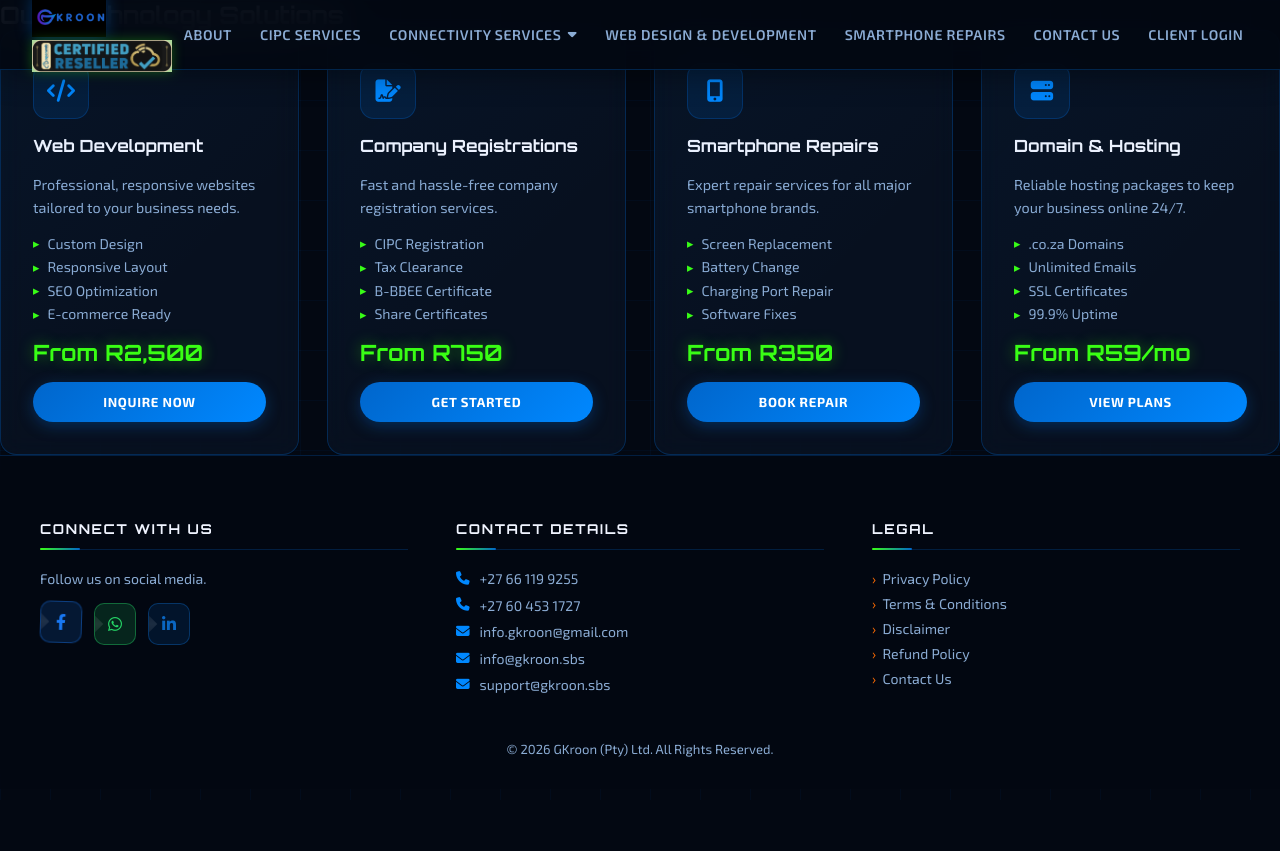
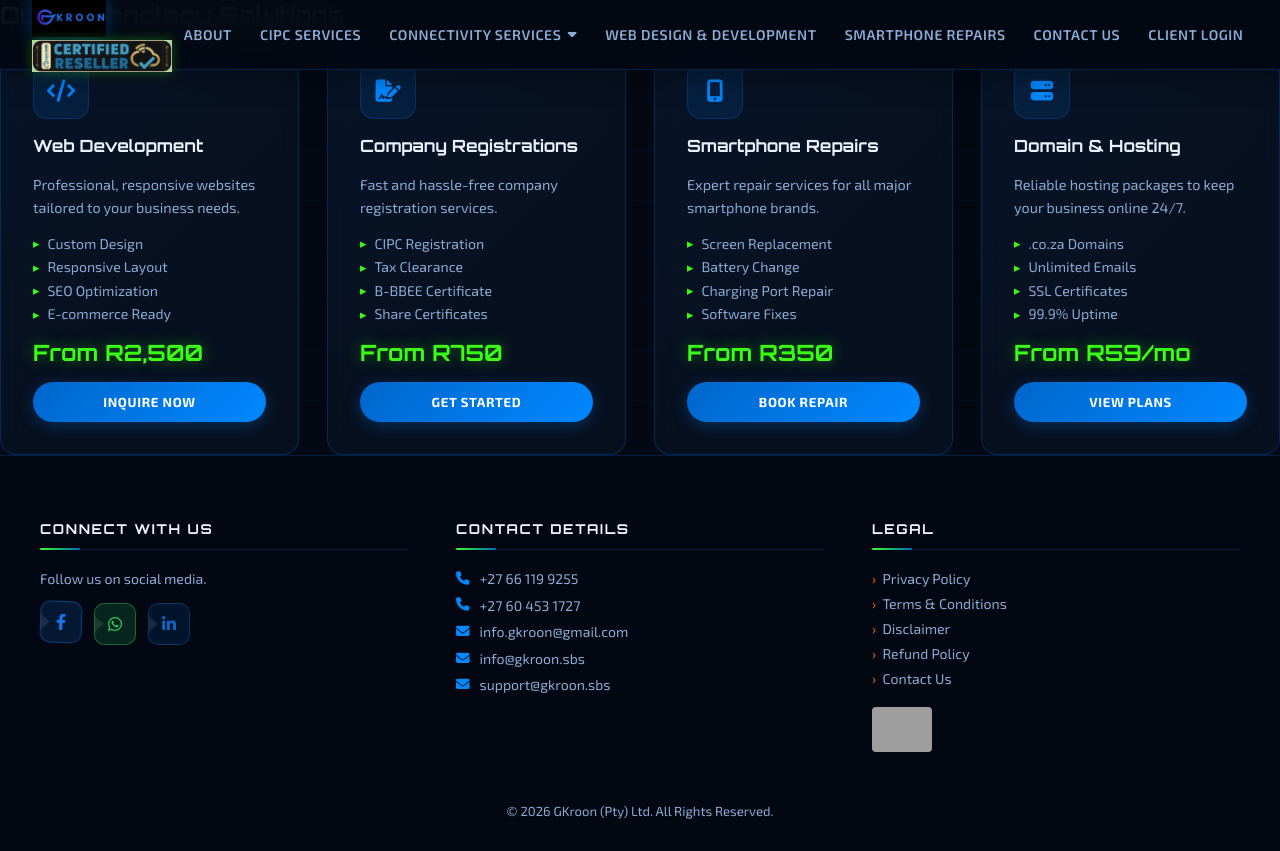
Before and after one commit to G-Kroon/GKroon, a website: page services.html in a window 1280 px wide. Before the commit the page ends 800 px from the top, so only its background shows below. Drawn offline with Linux system fonts and the light colour scheme; grey boxes are pictures that could not be loaded.

Commit message:
Update services.html
Signed-off-by: Jonathan Peters <jonathanpeters051@gmail.com>

```diff
--- a/services.html
+++ b/services.html
@@ -145,6 +145,11 @@
                     <a href="disclaimer.html" class="legal-link">Disclaimer</a>
                     <a href="refund-policy.html" class="legal-link">Refund Policy</a>
                     <a href="https://g-kroon.github.io/Contact-Us/" class="legal-link">Contact Us</a>
+                    <div class="govchain-badge">
+          <!--<a target="_blank" rel="noopener noreferrer" title="Verified South African Company" href="https://www.govchain.co.za/verify-company?id=K2024615094">-->
+            <img src="https://govchain-prod-static.s3.af-south-1.amazonaws.com/logo/verification-badge-small.png" width="60" alt="Verified Company">
+          </a>
+        </div>
                 </div>
             </div>
         </div>
```
